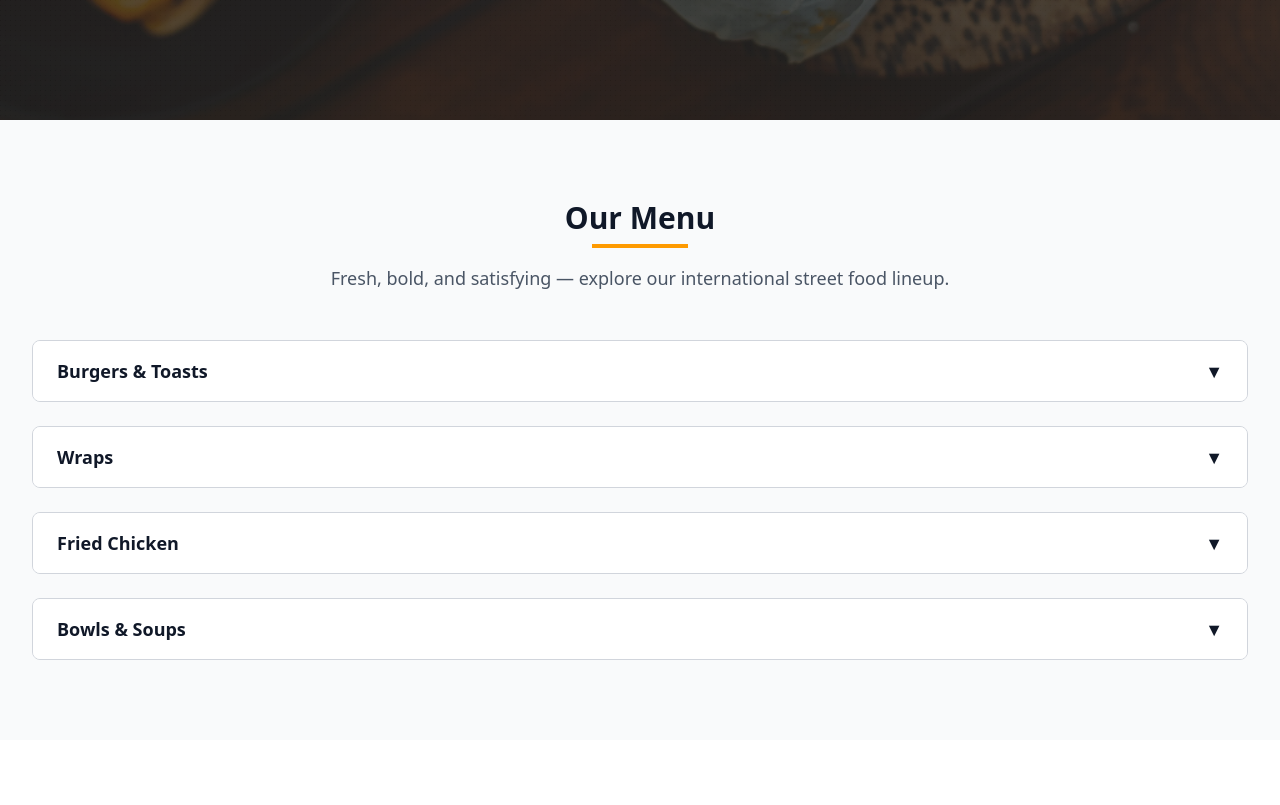
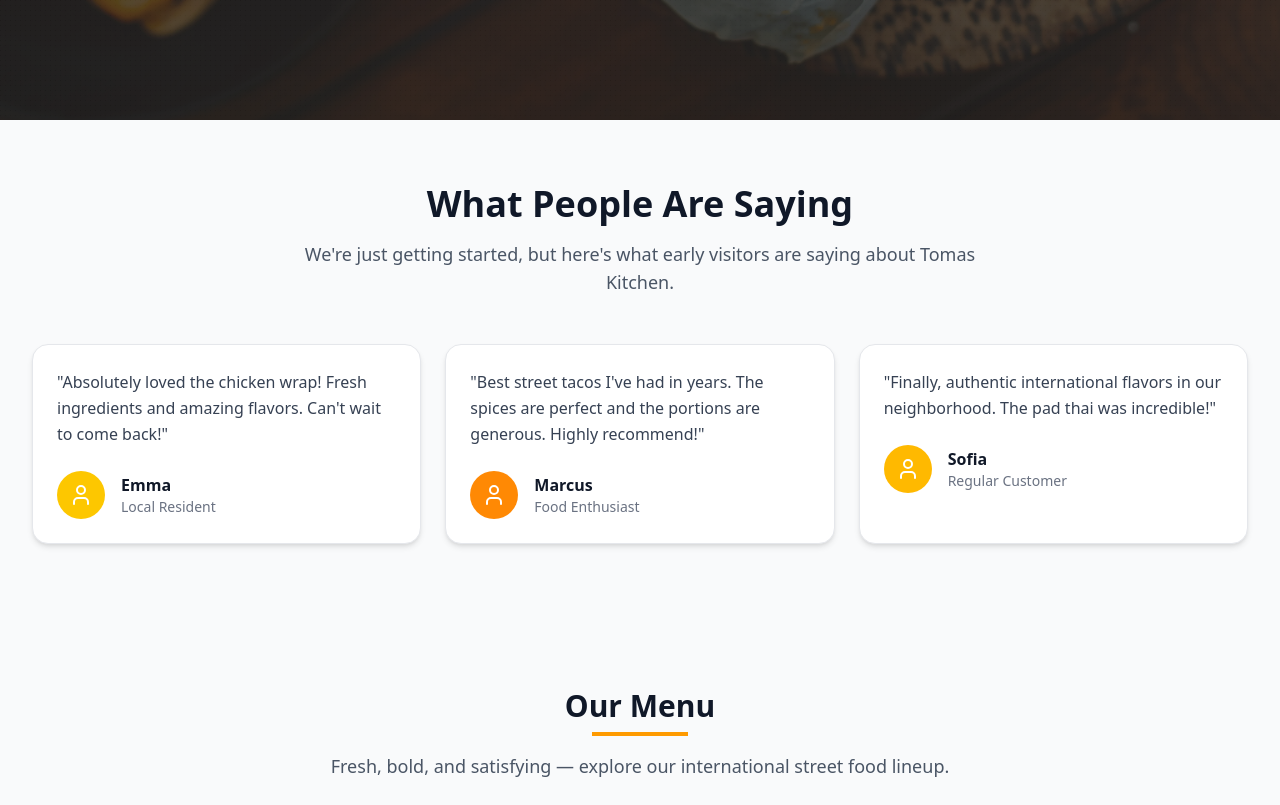
Before and after one commit to KonstantinasGucul/Tomas-Kitchen, a React (Vite) app: page / in a window 1280 px wide. Shown: the part 680-1485 px from the top of the page. Before the commit the page ends 1420 px from the top, so only its background shows below. Built offline with nearby package versions, Linux system fonts and the light colour scheme.

Commit message:
Add modular Testimonials section with cards and data split

```diff
--- a/src/components/Testimonials.jsx
+++ /dev/null
@@ -1 +0,0 @@
-export default function Testimonials() {}
--- /dev/null
+++ b/src/components/TestimonialsFolder/TestimonialCard.jsx
@@ -0,0 +1,28 @@
+import { User } from 'lucide-react';
+
+export default function TestimonialCard({ quote, name, role, avatarColor }) {
+  return (
+    <div className="bg-white border border-gray-200 rounded-2xl p-6 shadow-md hover:shadow-lg transition-shadow duration-300">
+      {/* Quote */}
+      <div className="mb-6">
+        <p className="text-gray-700 text-base leading-relaxed">"{quote}"</p>
+      </div>
+
+      {/* Author info */}
+      <div className="flex items-center">
+        {/* Avatar */}
+        <div
+          className={`w-12 h-12 ${avatarColor} rounded-full flex items-center justify-center mr-4 flex-shrink-0`}
+        >
+          <User className="w-6 h-6 text-white" />
+        </div>
+
+        {/* Name and role */}
+        <div>
+          <h4 className="font-semibold text-gray-900">{name}</h4>
+          <p className="text-sm text-gray-500">{role}</p>
+        </div>
+      </div>
+    </div>
+  );
+}
--- /dev/null
+++ b/src/components/TestimonialsFolder/Testimonials.jsx
@@ -0,0 +1,37 @@
+import TestimonialCard from './TestimonialCard';
+import testimonials from './TestimonialsData';
+
+export default function Testimonials() {
+  return (
+    <section
+      id="testimonials"
+      className="py-16 px-4 sm:px-6 lg:px-8 bg-gray-50"
+    >
+      <div className="max-w-7xl mx-auto">
+        {/* Section header */}
+        <div className="text-center mb-12">
+          <h2 className="text-2xl md:text-4xl font-bold text-gray-900 mb-4">
+            What People Are Saying
+          </h2>
+          <p className="text-lg text-gray-600 max-w-2xl mx-auto">
+            We're just getting started, but here's what early visitors are
+            saying about Tomas Kitchen.
+          </p>
+        </div>
+
+        {/* Grid of testimonial cards */}
+        <div className="grid grid-cols-1 md:grid-cols-2 lg:grid-cols-3 gap-6">
+          {testimonials.map((testimonial) => (
+            <TestimonialCard
+              key={testimonial.id}
+              quote={testimonial.quote}
+              name={testimonial.name}
+              role={testimonial.role}
+              avatarColor={testimonial.avatarColor}
+            />
+          ))}
+        </div>
+      </div>
+    </section>
+  );
+}
--- /dev/null
+++ b/src/components/TestimonialsFolder/TestimonialsData.js
@@ -0,0 +1,28 @@
+const testimonials = [
+  {
+    id: 1,
+    quote:
+      "Absolutely loved the chicken wrap! Fresh ingredients and amazing flavors. Can't wait to come back!",
+    name: 'Emma',
+    role: 'Local Resident',
+    avatarColor: 'bg-yellow-400',
+  },
+  {
+    id: 2,
+    quote:
+      "Best street tacos I've had in years. The spices are perfect and the portions are generous. Highly recommend!",
+    name: 'Marcus',
+    role: 'Food Enthusiast',
+    avatarColor: 'bg-orange-400',
+  },
+  {
+    id: 3,
+    quote:
+      'Finally, authentic international flavors in our neighborhood. The pad thai was incredible!',
+    name: 'Sofia',
+    role: 'Regular Customer',
+    avatarColor: 'bg-amber-400',
+  },
+];
+
+export default testimonials;
--- a/src/pages/Home.jsx
+++ b/src/pages/Home.jsx
@@ -1,24 +1,14 @@
 import Menu from '../components/MenuFolder/Menu';
-// import Testimonials from '../components/Testimonials';
-// import CTA from '../components/CTA';
-// import Footer from '../components/Footer';
 import Navbar from '../components/Navbar';
 import Hero from '../components/Hero';
+import Testimonials from '../components/TestimonialsFolder/Testimonials';
 
-// export default function Home() {
-//   return (
-//     <div>
-//       <Testimonials />
-//       <CTA />
-//       <Footer />
-//     </div>
-//   );
-// }
 export default function Home() {
   return (
     <div>
       <Navbar />
       <Hero />
+      <Testimonials />
       <Menu />
     </div>
   );
```
